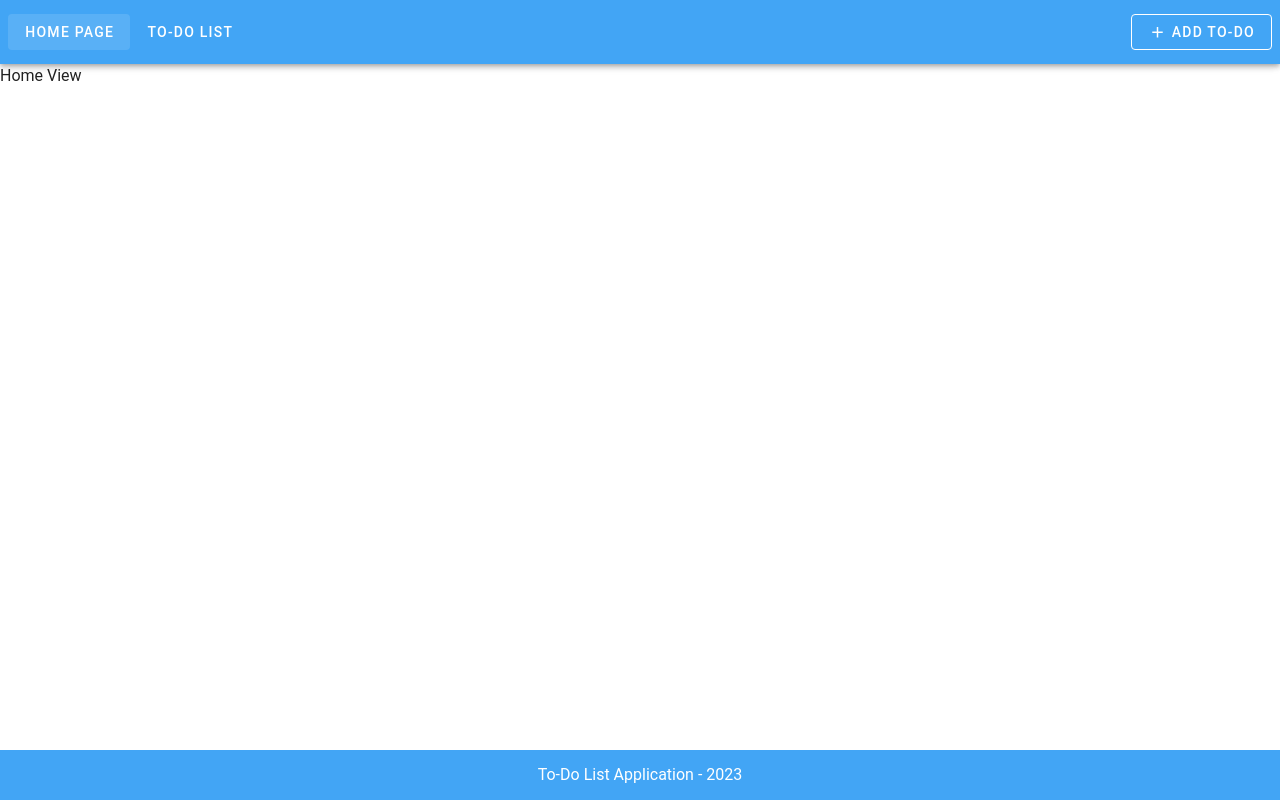
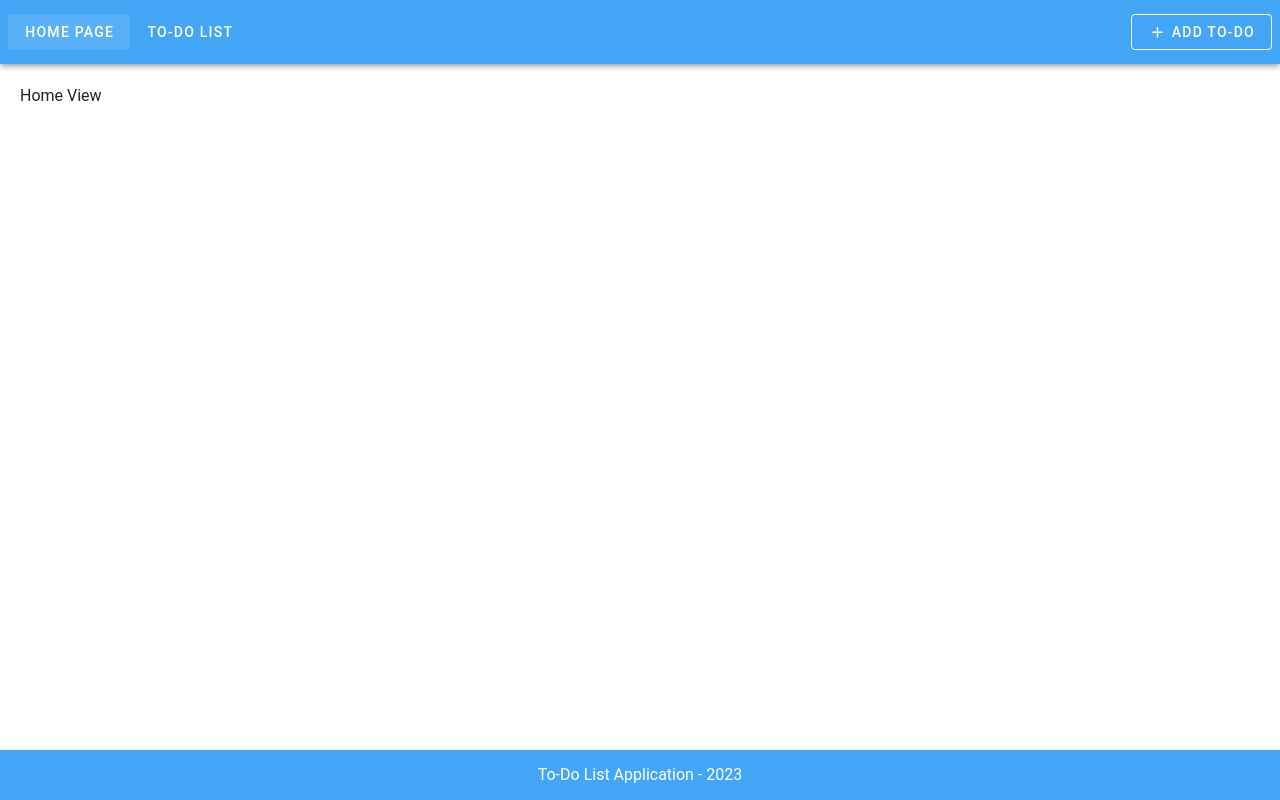
Before and after one commit to muhammederdinc/to-do-app, a Vue app: page / in a window 1280 px wide. Built offline with nearby package versions, Linux system fonts and the light colour scheme.

Commit message:
feat: add global navigation drawer

```diff
--- a/src/App.vue
+++ b/src/App.vue
@@ -4,7 +4,10 @@ import { ref } from 'vue'
 // Components
 import THeader from './components/THeader.vue'
 import TFooter from './components/TFooter.vue'
+// Stores
+import { useGlobalNavigationDrawer } from '@/stores/globalNavigationDrawer'
 
+const navigationDrawerStore = useGlobalNavigationDrawer()
 const isDrawerVisible = ref(false)
 const routingButtons = [
   {
@@ -34,12 +37,16 @@ const routingButtons = [
       </v-list>
     </v-navigation-drawer>
 
+    <v-navigation-drawer v-show="navigationDrawerStore.isVisible" v-model="navigationDrawerStore.isVisible" location="right">
+      <div id="global-navigation-drawer" />
+    </v-navigation-drawer>
+
     <THeader
       :routingButtons="routingButtons"
       @toggleDrawerVisibility="isDrawerVisible = !isDrawerVisible"
     />
 
-    <v-main>
+    <v-main class="ma-5">
       <RouterView />
     </v-main>
 
```
